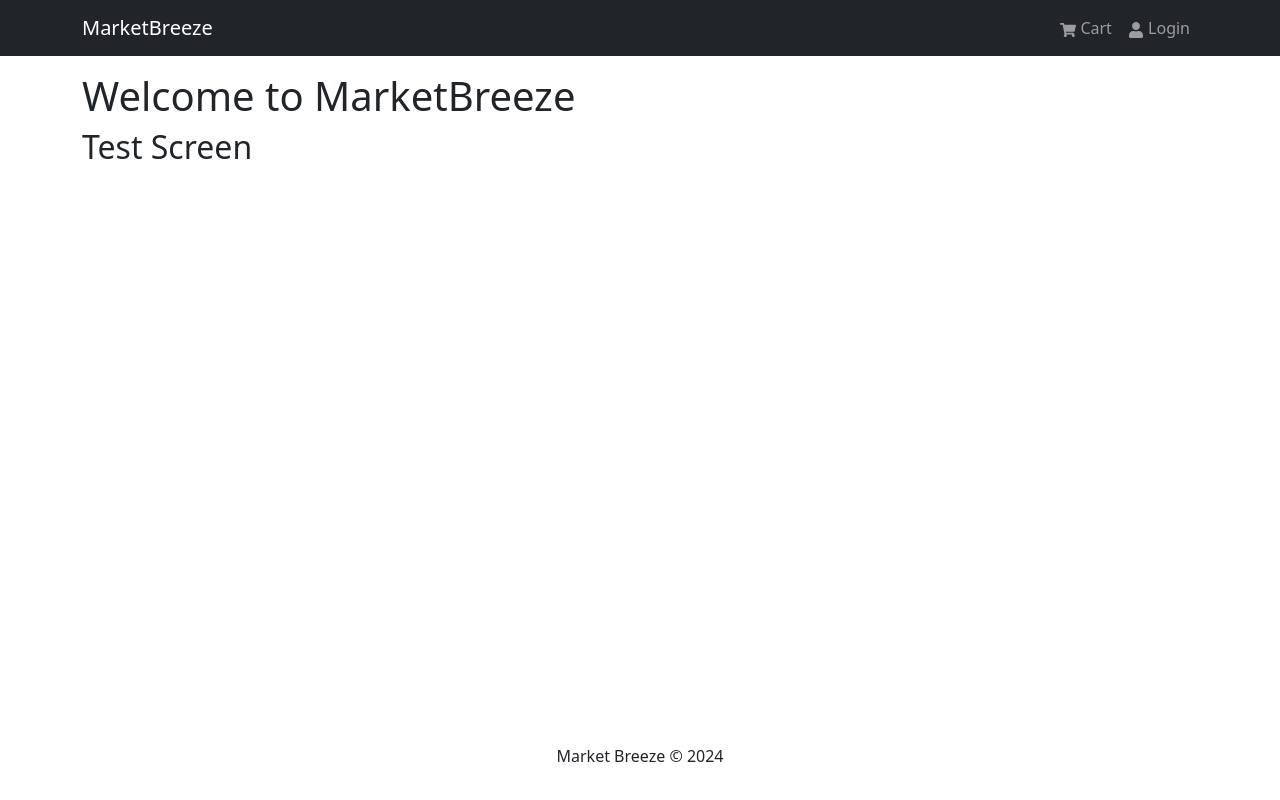
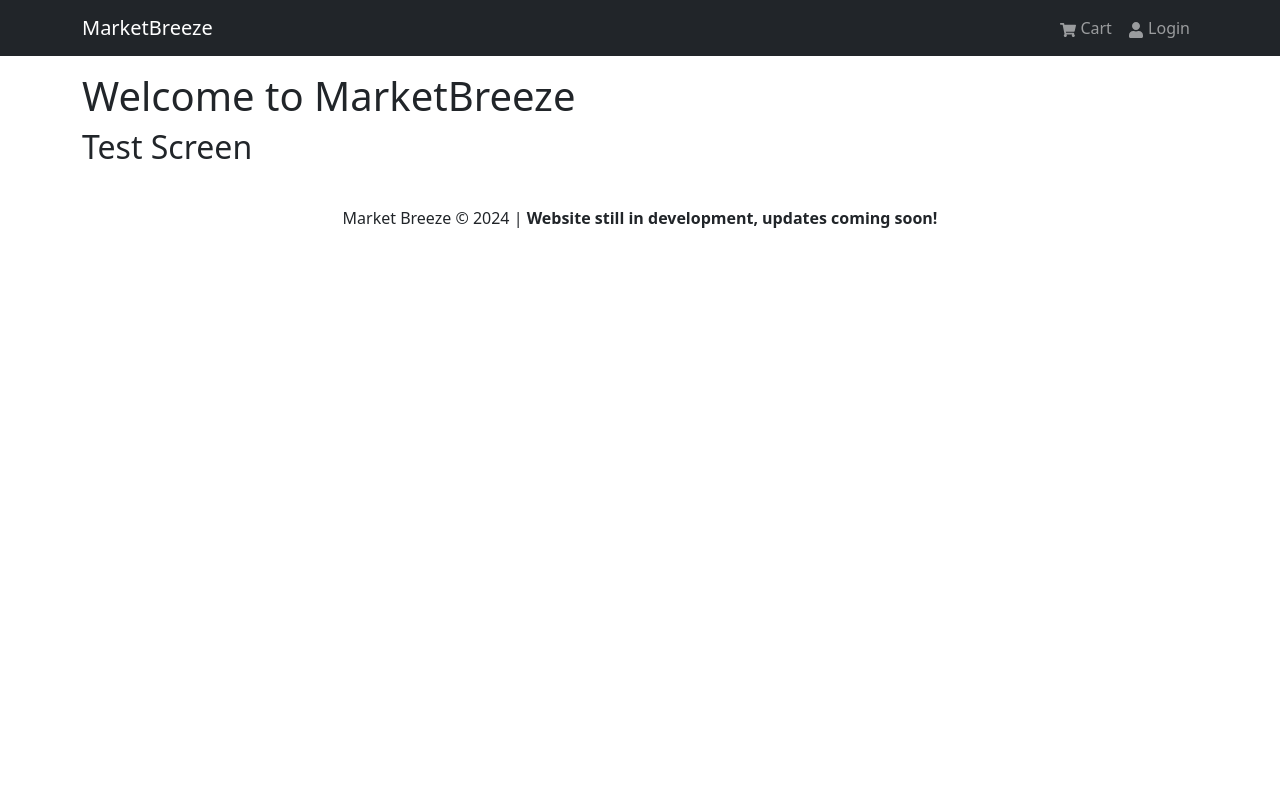
Before and after one commit to Karmveer27/eCommerce-Platform, a React (Create React App) app in the folder frontend/: page /test in a window 1280 px wide. Built offline with nearby package versions, Linux system fonts and the light colour scheme.

Commit message:
Tracking number of cart items in header

```diff
--- a/frontend/src/components/Footer.jsx
+++ b/frontend/src/components/Footer.jsx
@@ -2,14 +2,15 @@ import { Container, Row, Col} from 'react-bootstrap'
 
 function Footer() {
     const currentTime = new Date().getFullYear();
+    // <Col className='text-center py-3 fixed-bottom'></Col> fixed bottom if u want it there always
   return (
     <footer>
 
         <Container>
 
             <Row>
-                <Col className='text-center py-3 fixed-bottom'>
-                    <p>Market Breeze &copy; {currentTime}</p>
+                <Col className='text-center py-3'>
+                    <p>Market Breeze &copy; {currentTime} | <span style={{fontWeight: 'bold'}}>Website still in development, updates coming soon!</span></p>
                 </Col>
             </Row>
 
--- a/frontend/src/components/Header.jsx
+++ b/frontend/src/components/Header.jsx
@@ -1,8 +1,14 @@
-import { Navbar, Nav, Container} from 'react-bootstrap'
+import { Badge, Navbar, Nav, Container} from 'react-bootstrap'
 import { FaShoppingCart, FaUser} from 'react-icons/fa'
 import { LinkContainer } from 'react-router-bootstrap'
+import {useSelector} from 'react-redux'
 
 function Header() {
+  const { cartItems } = useSelector((state) => state.cart) //state.cart becasue we named it cart in store.js
+  let numOfCartItems = 0;
+  cartItems.forEach((item) => {
+    numOfCartItems += item.quantity
+  })
   return (
     <header>
         <Navbar bg='dark' variant='dark' expand='lg' collapseOnSelect>  {/* collapseOnSelect enabled means when a user selects an option, it closes the navbar. The expand sets the breakpoint for collapse/not collapsed */}
@@ -19,7 +25,8 @@ function Header() {
 
                         <LinkContainer to="/cart">
                             <Nav.Link >
-                                <FaShoppingCart /> Cart
+                                <FaShoppingCart />  Cart
+                                {numOfCartItems > 0 && <Badge pill bg='success' style={{marginLeft: '5px'}}>{numOfCartItems}</Badge>}
                             </Nav.Link>
                         </LinkContainer>
 
--- a/frontend/src/slices/cartSlice.js
+++ b/frontend/src/slices/cartSlice.js
@@ -27,10 +27,6 @@ const cartSlice = createSlice({
             }
 
             return updateCart(state);
-
-
-
-
         }
     }
 });
```
